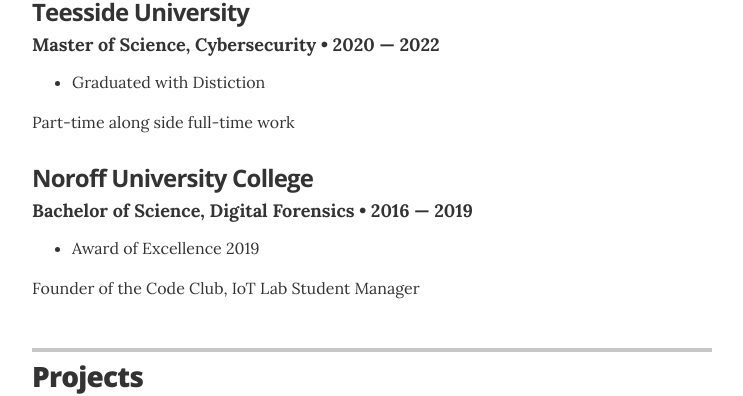
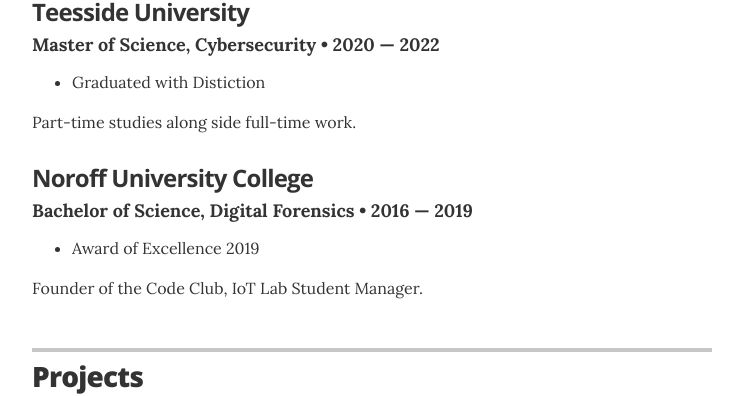
Before and after one commit to thisislola/thisislola.github.io, a Jekyll site: the page built from index.html, in a window 1280 px wide and 900 px high, scrolled down 1110 px. Shown: the part 148-544 px from the top of the window, without its empty margins (268-1011 px from the left). Built offline with Jekyll 4.4.1, drawn with Linux system fonts in a browser that asks for light colours.

Commit message:
Update education.yml

```diff
--- a/_data/education.yml
+++ b/_data/education.yml
@@ -4,11 +4,11 @@
   year: 2020 &mdash; 2022
   awards:
     - award: Graduated with Distiction
-  summary: Part-time along side full-time work
+  summary: Part-time studies along side full-time work.
 
 - degree: Bachelor of Science, Digital Forensics
   uni: Noroff University College
   year: 2016 &mdash; 2019
   awards:
     - award: Award of Excellence 2019
-  summary: Founder of the Code Club, IoT Lab Student Manager
+  summary: Founder of the Code Club, IoT Lab Student Manager.
```
